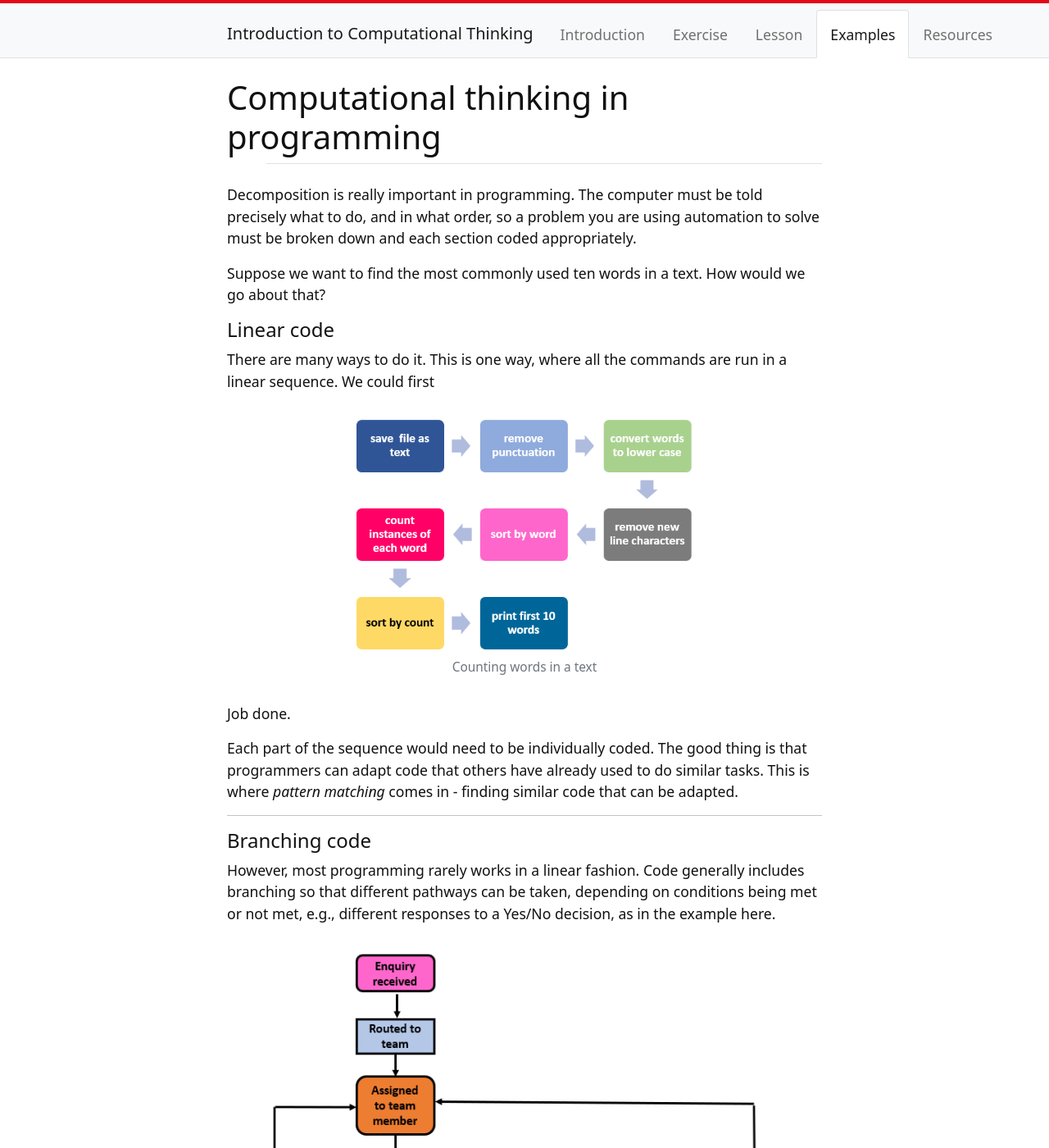
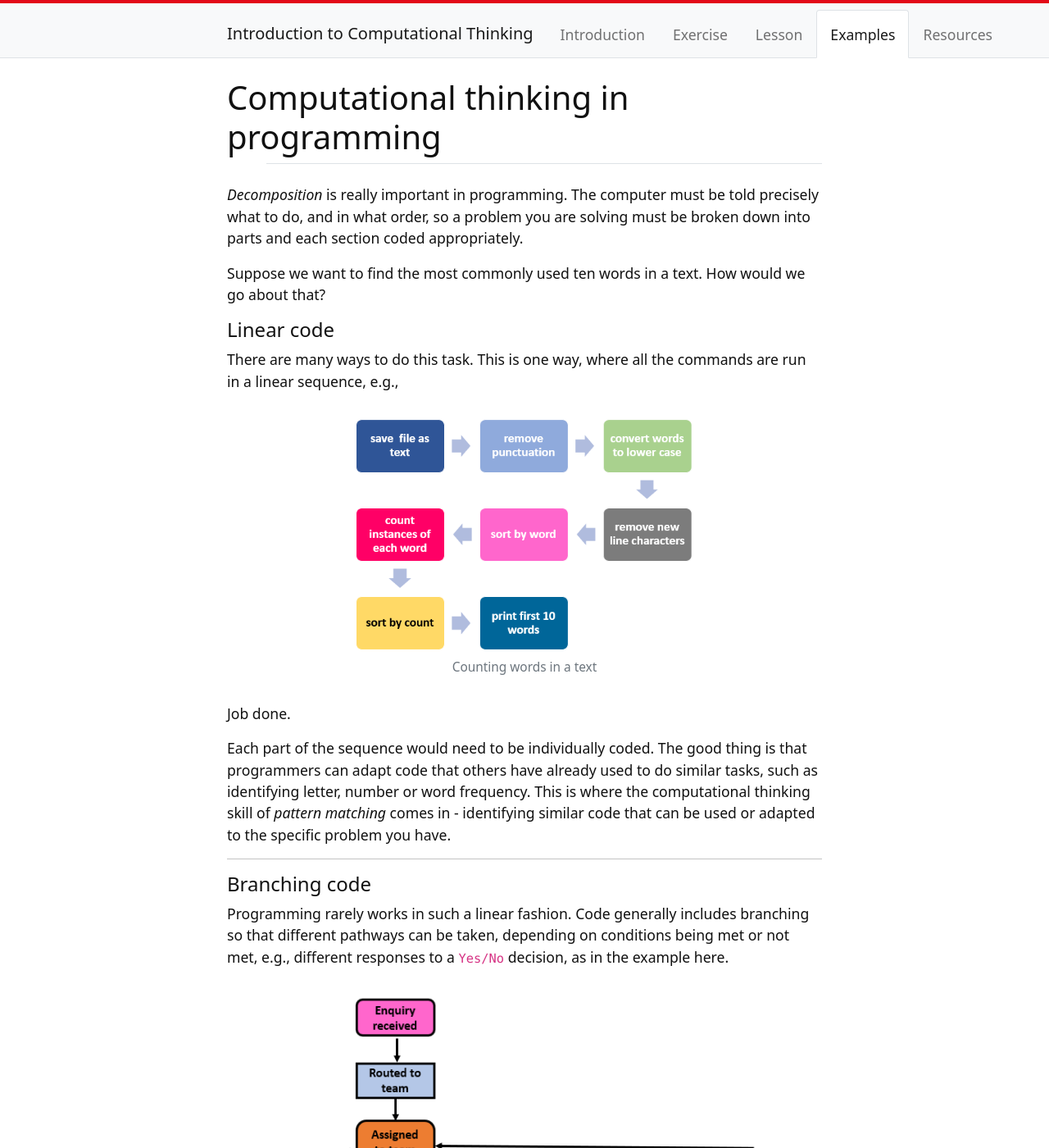
Before and after one commit to weaverbel/intro-computational-thinking, a Jekyll site: the page built from content/3-lesson.md, in a window 1280 px wide and 1400 px high. Shown: the whole window at 82% size. Built offline with Jekyll 4.4.1, drawn with Linux system fonts in a browser that asks for light colours; some of the changed text lies outside the part shown.

Commit message:
Update 3-lesson.md
adding a bit more context

```diff
--- a/content/3-lesson.md
+++ b/content/3-lesson.md
@@ -4,24 +4,30 @@ nav: Examples
 
 ---
 
-Decomposition is really important in programming. The computer must be told precisely what to do, and in what order, so a problem you are using automation to solve must be broken down and each section coded appropriately.
+*Decomposition* is really important in programming. The computer must be told precisely what to do, and in what order, so a problem you are solving must be broken down into parts and each section coded appropriately.
 
 Suppose we want to find the most commonly used ten words in a text. How would we go about that?
 
 #### Linear code
 
-There are many ways to do it. This is one way, where all the commands are run in a linear sequence. We could first
+There are many ways to do this task. This is one way, where all the commands are run in a linear sequence, e.g.,
 
 {% include figure.html img="word-counting.png" alt="counting words in a text" caption="Counting words in a text" width="60%" %}
 
 Job done.
 
-Each part of the sequence would need to be individually coded. The good thing is that programmers can adapt code that others have already used to do similar tasks. This is where *pattern matching* comes in - finding similar code that can be adapted.
+Each part of the sequence would need to be individually coded. The good thing is that programmers can adapt code that others have already used to do similar tasks, such as identifying letter, number or word frequency. This is where the computational thinking skill of *pattern matching* comes in - identifying similar code that can be used or adapted to the specific problem you have.
 
 --------
 
 #### Branching code
 
-However, most programming rarely works in a linear fashion. Code generally includes branching so that different pathways can be taken, depending on conditions being met or not met, e.g., different responses to a Yes/No decision, as in the example here.
+Programming rarely works in such a linear fashion. Code generally includes branching so that different pathways can be taken, depending on conditions being met or not met, e.g., different responses to a `Yes/No` decision, as in the example here.
 
 {% include figure.html img="workflow.png" alt="Branching code" caption="Branching code" width="90%" %}
+
+#### Learning to program
+
+This lesson is not intended to teach you coding, but to help you prepare to learn to code by first understanding the process that coders use to break complex problems down into actionable sections.
+
+Links on sites that teach coding and other resources on computational thinking are listed in the following section.
```
